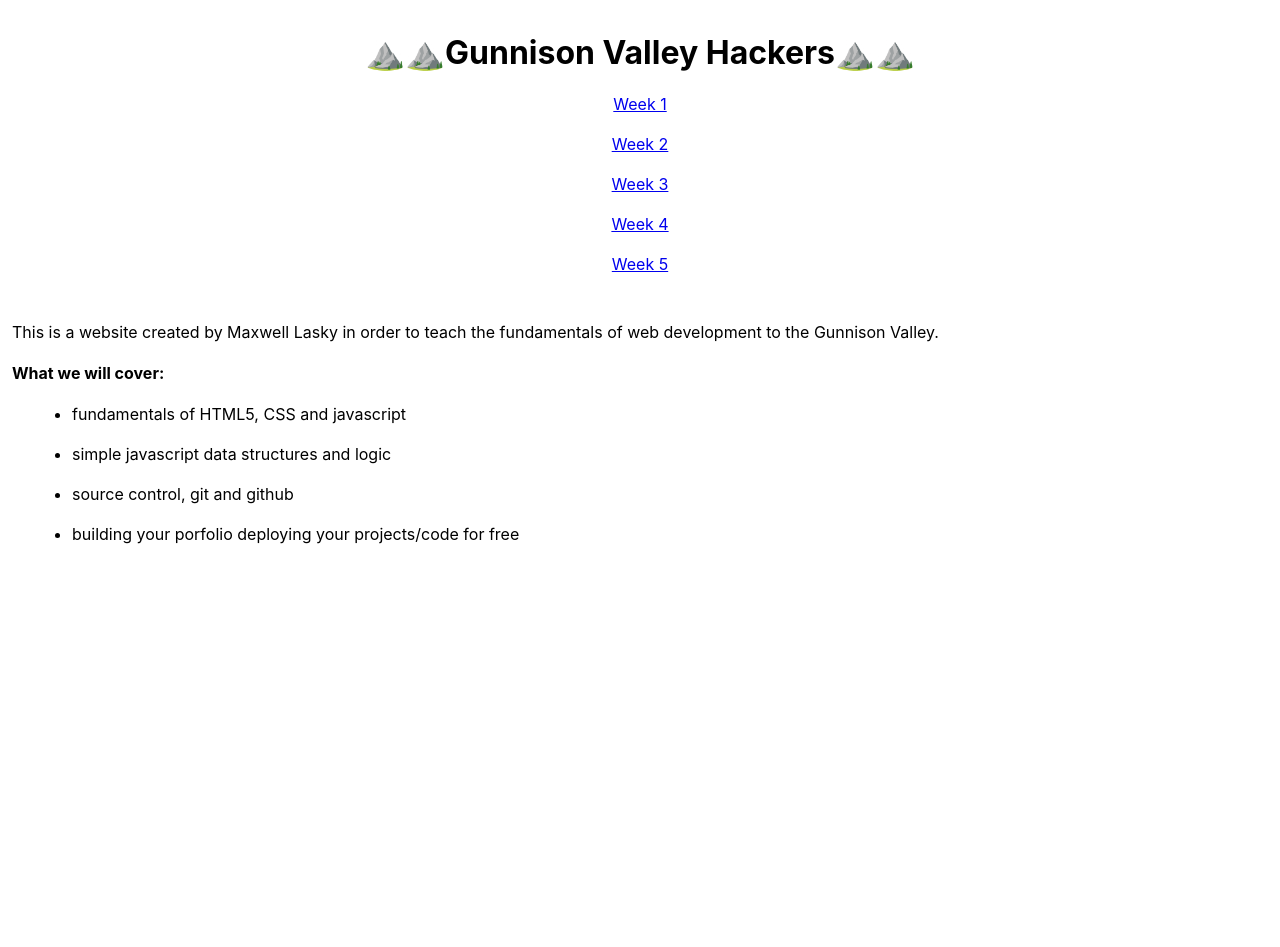
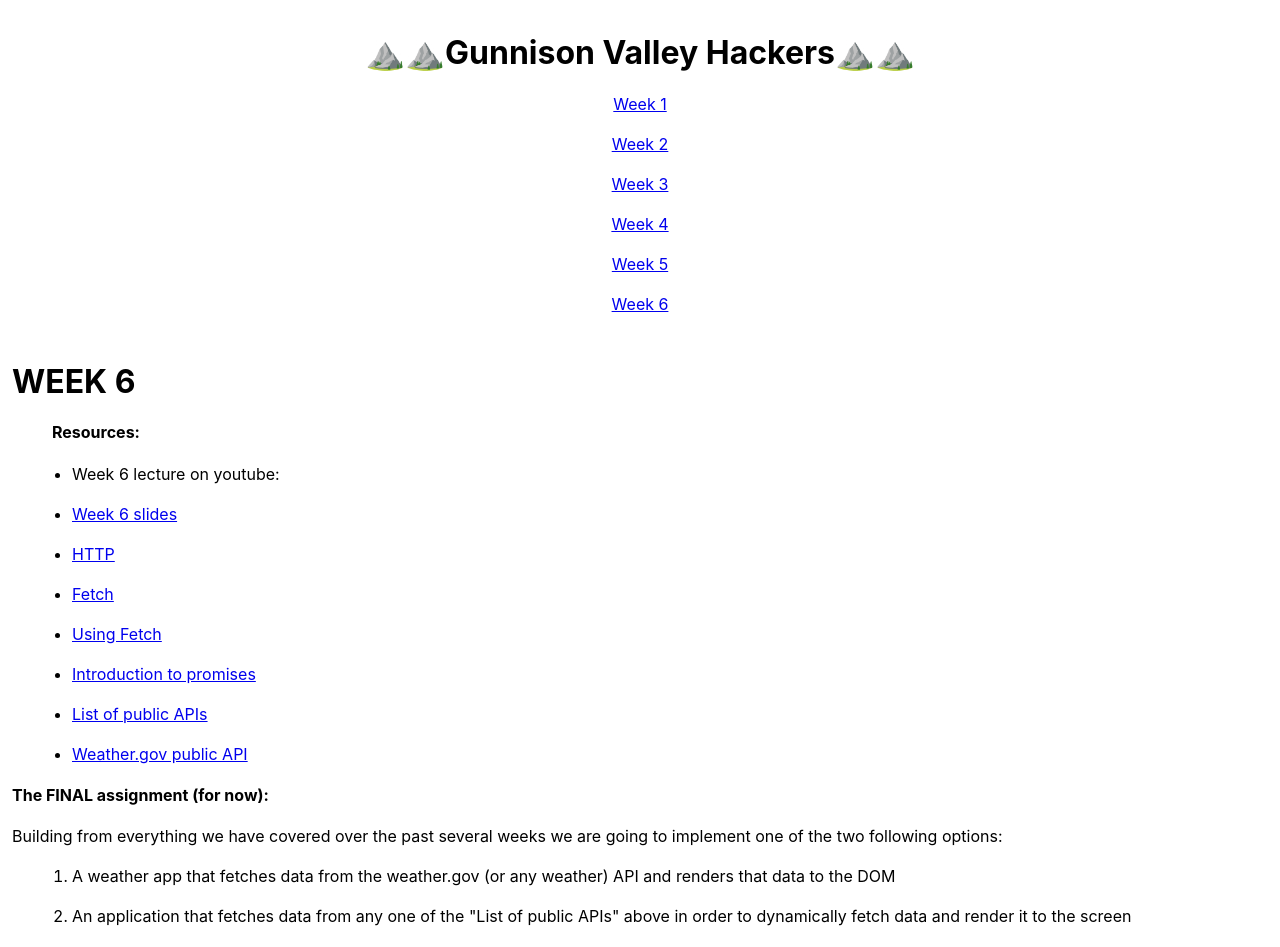
Before and after one commit to comountainclimber/gunnison-valley-hackers, a React (Create React App) app: page /gunnison-valley-hackers/week-6 in a window 1280 px wide. Shown: the top 947 px of the page. Before the commit the page ends 800 px from the top, so only its background shows below. Built offline with nearby package versions, Linux system fonts and the light colour scheme.

Commit message:
Adds week 6 page

```diff
--- a/src/App.js
+++ b/src/App.js
@@ -1,6 +1,7 @@
 import React from "react";
 import { BrowserRouter as Router, Switch, Route, Link } from "react-router-dom";
 
+import Week6 from "./pages/Week6";
 import Week5 from "./pages/Week5";
 import Week4 from "./pages/Week4";
 import Week3 from "./pages/Week3";
@@ -18,6 +19,7 @@ function App() {
       <Router basename="/gunnison-valley-hackers">
         <Navigation />
         <Switch>
+          <Route path="/week-6" component={() => <Week6 />} />
           <Route path="/week-5" component={() => <Week5 />} />
           <Route path="/week-4" component={() => <Week4 />} />
           <Route path="/week-3" component={() => <Week3 />} />
--- a/src/components/Navigation.js
+++ b/src/components/Navigation.js
@@ -16,5 +16,7 @@ export default () => (
     <Link to="/week-4">Week 4</Link>
     <br />
     <Link to="/week-5">Week 5</Link>
+    <br />
+    <Link to="/week-6">Week 6</Link>
   </div>
 );
--- /dev/null
+++ b/src/pages/Week6.js
@@ -0,0 +1,92 @@
+import React from "react";
+import YouTube from "react-youtube";
+
+import mock from "../assets/week4/TODO_LIST.png";
+
+export default () => (
+  <>
+    <h1 class="week-number"> Week 6 </h1>
+
+    <ul>
+      <h4>Resources:</h4>
+      <li>
+        Week 6 lecture on youtube: <YouTube videoId="Ao7VmAjA5vQ" />
+      </li>
+      <li>
+        <a
+          href="https://docs.google.com/presentation/d/1uoIx14DNQGWU73Z78S69-7AWGNVeksrw9Yx8s5qZp_I/edit?usp=sharing"
+          target="_blank"
+        >
+          Week 6 slides
+        </a>
+      </li>
+      <li>
+        <a
+          href="https://developer.mozilla.org/en-US/docs/Web/HTTP"
+          target="_blank"
+        >
+          HTTP
+        </a>{" "}
+      </li>
+      <li>
+        <a
+          href="https://developer.mozilla.org/en-US/docs/Web/API/Fetch_API"
+          target="_blank"
+        >
+          Fetch
+        </a>{" "}
+      </li>
+      <li>
+        <a
+          href="https://developer.mozilla.org/en-US/docs/Web/API/Fetch_API/Using_Fetch"
+          target="_blank"
+        >
+          Using Fetch
+        </a>{" "}
+      </li>
+      <li>
+        <a
+          href="https://medium.com/better-programming/an-introduction-to-promises-in-javascript-a29bfdad4643"
+          target="_blank"
+        >
+          Introduction to promises
+        </a>{" "}
+      </li>
+      <li>
+        <a href="https://github.com/public-apis/public-apis" target="_blank">
+          List of public APIs
+        </a>{" "}
+      </li>
+      <li>
+        <a
+          href="https://www.weather.gov/documentation/services-web-api"
+          target="_blank"
+        >
+          Weather.gov public API
+        </a>{" "}
+      </li>
+    </ul>
+
+    <h4> The FINAL assignment (for now): </h4>
+    <div>
+      Building from everything we have covered over the past several weeks we
+      are going to implement one of the two following options:
+      <ol>
+        <li>
+          A weather app that fetches data from the weather.gov (or any weather)
+          API and renders that data to the DOM
+        </li>
+        <li>
+          An application that fetches data from any one of the "List of public
+          APIs" above in order to dynamically fetch data and render it to the
+          screen
+        </li>
+      </ol>
+      Plan ahead before creating your applicaton - think project structure,
+      wireframe the UI elements etc. Be sure to keep your UI code maintainable
+      by referencing a single state object (as we have covered a few times)
+      Lastly please reach out via email or the facebook group if you encounter
+      any blockers or issues. Be creative, good luck and have fun!
+    </div>
+  </>
+);
```
